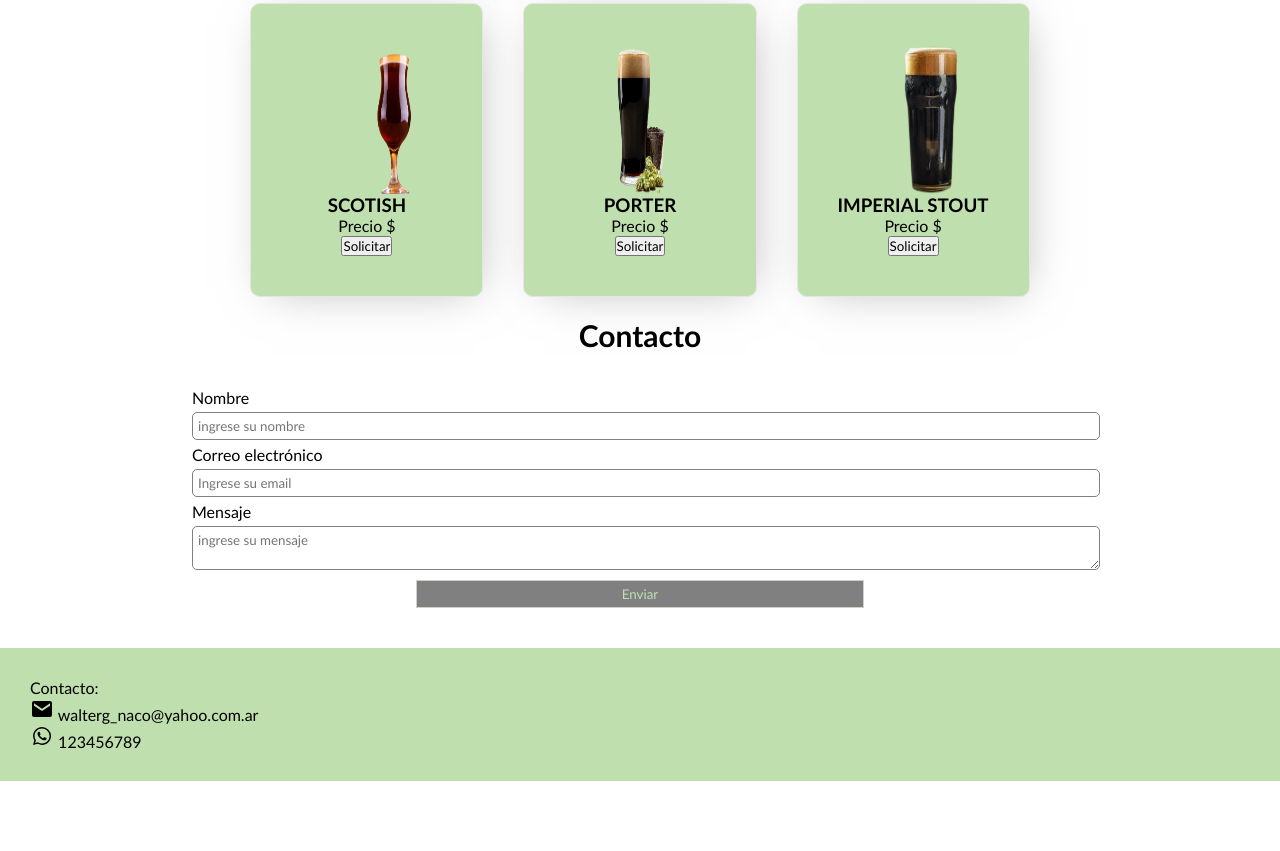
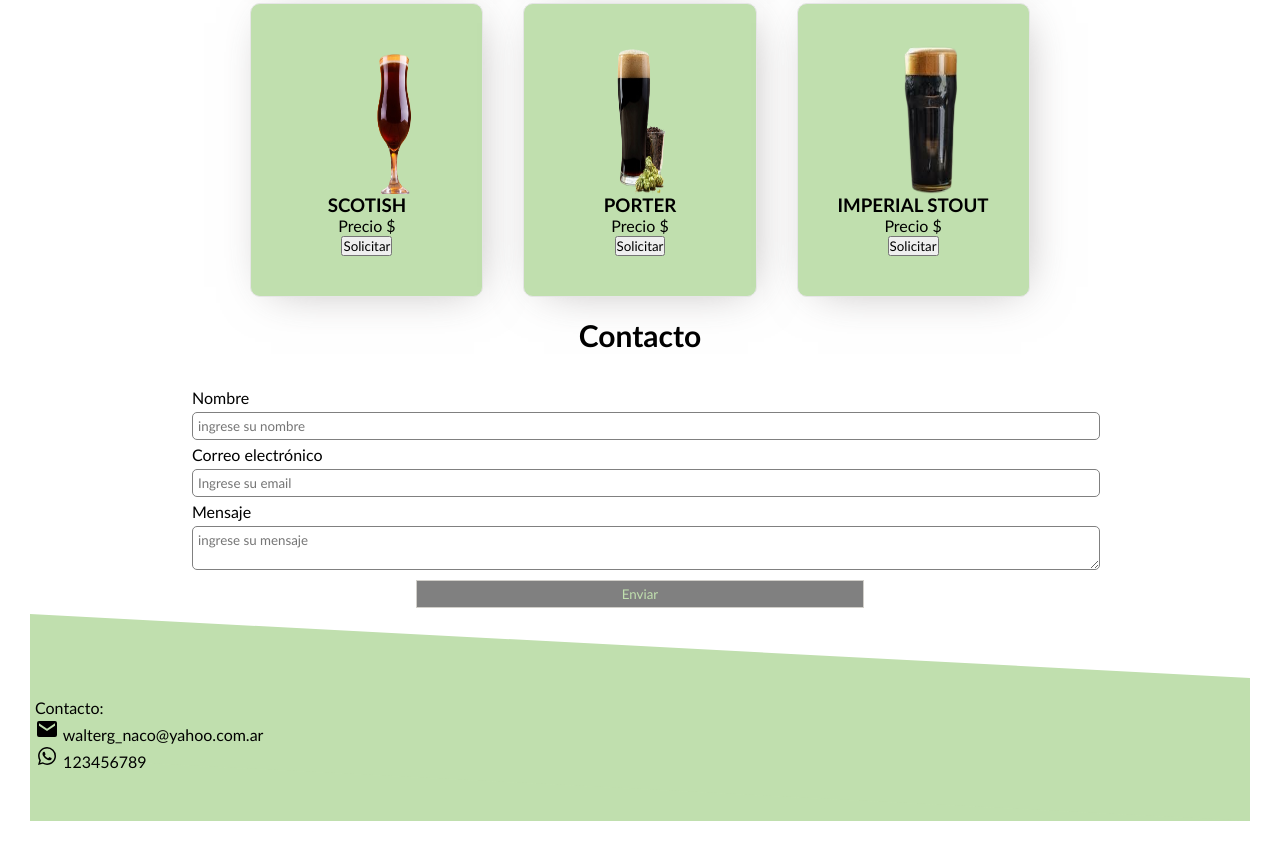
Before and after one commit to WalterNaco/tp-1-cerveza-awash, a plain HTML site: page index.html in a window 1280 px wide. Shown: the part 1507-2358 px from the top of the page. Before the commit the page ends 2288 px from the top, so only its background shows below. Drawn offline with Linux system fonts and the light colour scheme.

Commit message:
add new files

```diff
--- a/index.html
+++ b/index.html
@@ -102,7 +102,7 @@
                 </div>
                 <div class="card">
                     <div class="container-img-project">
-                      <img src="assets/scotch_ale.png" alt="imagen scotish"/>
+                      <img src="assets/scotch_ale.png" alt="imagen scotish" />
                       </div>
                       <h3>SCOTISH</h3>
                       <p>
@@ -135,9 +135,7 @@
 <section id="contact">
     <h2>Contacto</h2>
     <form
-    action="https://formsbumit.co/walterg_naco@yahoo.com.ar"
-    method="POST"
-    >
+    action="https://formsbumit.co/walterg_naco@yahoo.com.ar" method="POST">
     <div>
         <label for="name">Nombre</label>
         <input
@@ -165,10 +163,12 @@
 </section>
 </main>
 <footer>
-  <div class="separador"></div>
+  <section>
+    <div class="skewed">
 <p>Contacto:</p>
 <p><img src="Font Awesome/envelope-solid-24.png" alt="Icono de correo electrónico"> walterg_naco@yahoo.com.ar</p>
 <p><img src="Font Awesome/whatsapp-logo-24 (1).png" alt="Icono de teléfono"> 123456789</p>
+</div>
 </section>
 </footer>
 </body>
--- a/styles/styles.css
+++ b/styles/styles.css
@@ -173,11 +173,34 @@ textarea {
   border-radius: 5px;
 }
 
+.skewed {
+  background: rgb(192, 223, 174);
+  position: relative;
+  padding: 20px 5px 50px 5px;
+  width: 100%;
+  box-sizing: border-box;
+  z-index: 0;
+}
+
+.skewed:before {
+  content: '';
+  background: inherit;
+  position: absolute;
+  top: 0;
+  left: 0;
+  width: 100%;
+  height: 100%;
+  z-index: -1;
+  transform: skewY(3deg);
+  transform-origin: top right;
+}
+
 footer {
   padding: 30px;
-  background-color: rgb(192, 223, 174);
+  background-color: white;
   color: black;
   text-align: left;
+  cursor: pointer;
 }
 
 @media (max-width: 880px) {
```
